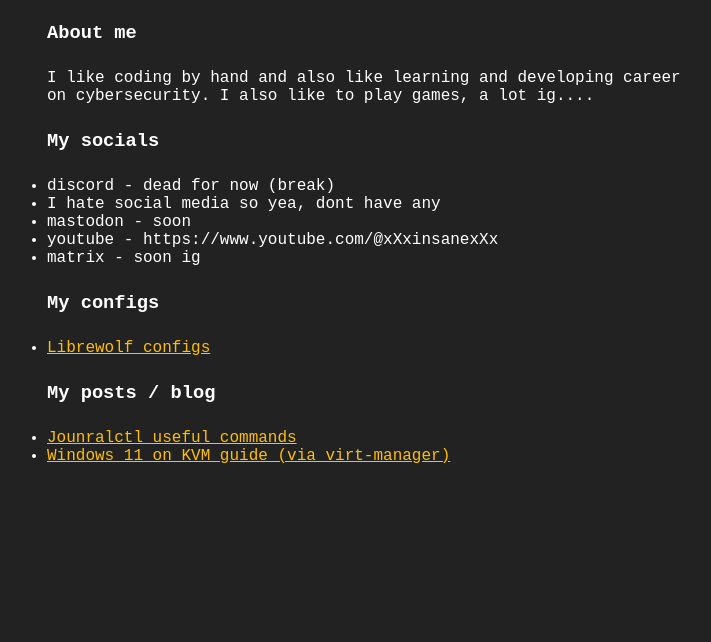
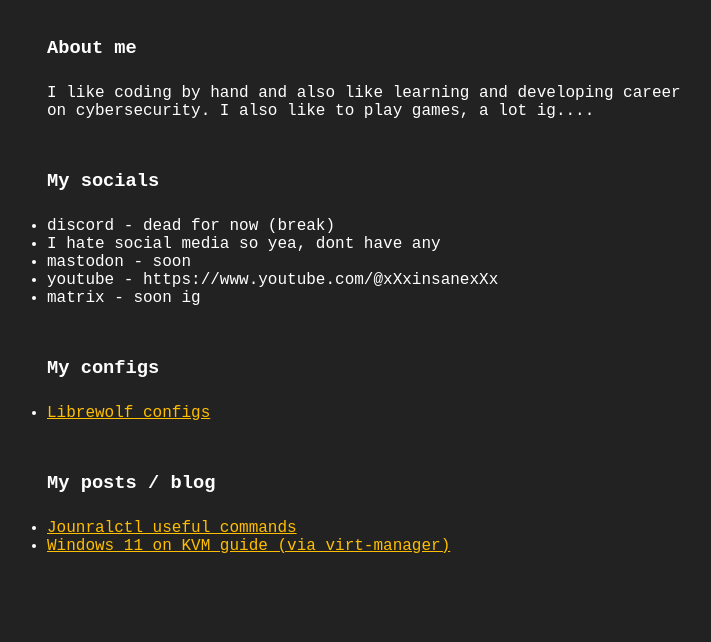
Before and after one commit to insanexyz/insane1337-website, a plain HTML site: page index.html in a window 1280 px wide. Shown: the part 158-800 px from the top of the page, without its empty margins (273-984 px from the left). Drawn offline with Linux system fonts and the light colour scheme; a small style sheet from the web is missing.

Commit message:
Fix styling and spacing

```diff
--- a/index.html
+++ b/index.html
@@ -7,12 +7,18 @@
 	<link rel="stylesheet" href="style.css">
  </head>
 <body>
+
+    <section>
        	<h1>Insane1337</h1>
         <p>Hi, Me is Insane.</p>
+    </section>
 
+    <section>
        	<h3>About me</h3>
         <p>I like coding by hand and also like learning and developing career on cybersecurity. I also like to play games, a lot ig....</p>
+    </section>
 
+    <section>
        	<h3>My socials</h3>
     	<p>
     		<ul>
@@ -23,7 +29,10 @@
     			<li>matrix - soon ig</li>
     		</ul>
     	</p>
+    </section>
 
+
+    <section>
        	<h3>My configs</h3>
     	<p>
            	<ul>
@@ -32,7 +41,9 @@
           		</li>
            	</ul>
     	</p>
+    </section>
 
+    <section>
        	<h3>My posts / blog</h3>
     	<ul>
     		<li>
@@ -42,5 +53,7 @@
     		    <a href="posts/windows-11-on-kvm-guide.html">Windows 11 on KVM guide (via virt-manager)</a>
     		</li>
     	</ul>
+    </section>
+
 </body>
 </html>
--- a/style.css
+++ b/style.css
@@ -16,23 +16,26 @@ body {
   margin-right: 25%;
 }
 
+section {
+    margin-top: 50px;
+    margin-bottom: 50px;
+    /*border: 1px solid black;*/
+}
+
 hr {
     margin-top: 100px;
     margin-bottom: 100px;
 }
 
 h1 {
-    margin-top: 50px;
     margin-bottom: 50px;
 }
 
 h2 {
-    margin-top: 35x;
     margin-bottom: 35px;
 }
 
 h3 {
-    margin-top: 25px;
     margin-bottom: 25px;
 }
 
@@ -44,6 +47,7 @@ h4 {
 article {
     margin-top: 50px;
     margin-bottom: 50px;
+    /*border: 1px solid red;*/
 }
 
 a {
@@ -54,6 +58,10 @@ a:hover {
     color: red;
 }
 
+p {
+    margin-bottom: 10px;
+}
+
 /*pre {
      white-space: pre-line;
 }*/
```
Also changed, not shown: posts/journalctl_useful_commands.html (+11 -5 lines), posts/windows-11-on-kvm-guide.html (+7 -5 lines). Lines whose indentation alone changed are shown as unchanged.
